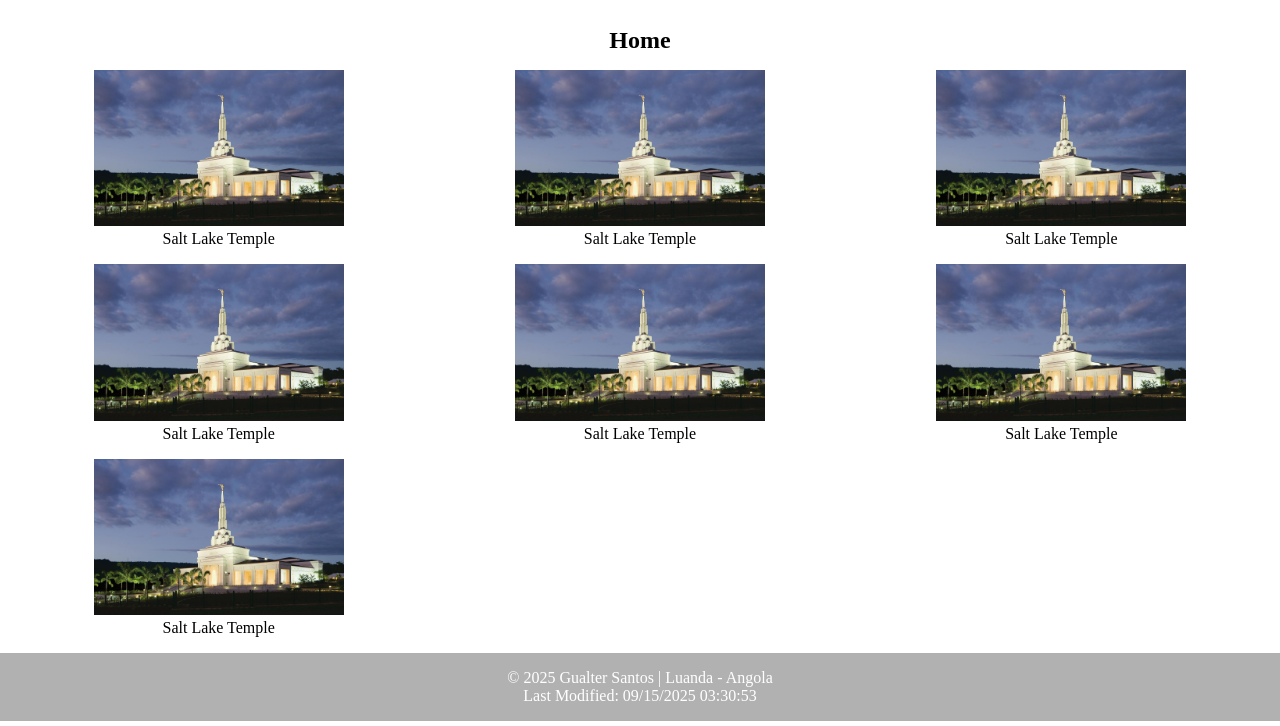
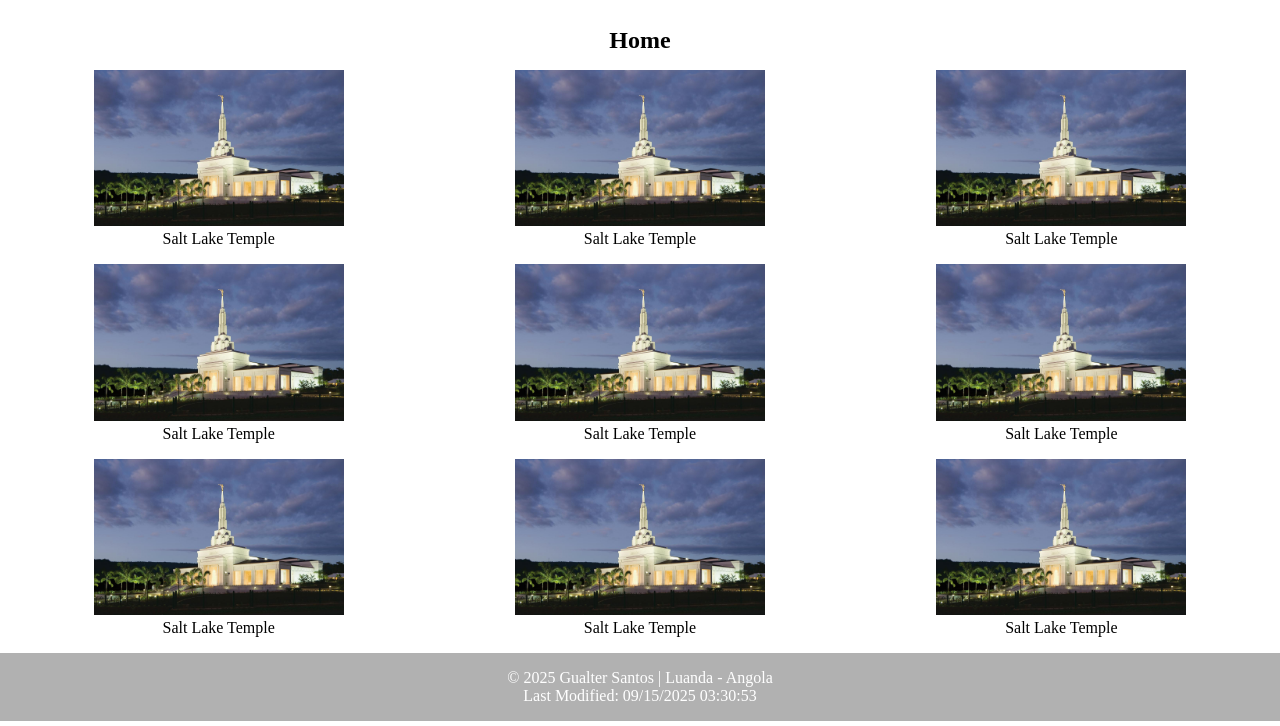
Before and after one commit to gualterapple/wdd131, a plain HTML site: page temples.html in a window 1280 px wide. Shown: the part 74-800 px from the top of the page. Drawn offline with Linux system fonts and the light colour scheme.

Commit message:
adding two temples

```diff
--- a/temples.html
+++ b/temples.html
@@ -69,6 +69,16 @@
                 <img src="images/samoa-temple.jpg" alt="Samoa Temple">
                 <figcaption>Salt Lake Temple</figcaption>
             </figure>
+
+            <figure>
+                <img src="images/samoa-temple.jpg" alt="Samoa Temple">
+                <figcaption>Salt Lake Temple</figcaption>
+            </figure>
+
+            <figure>
+                <img src="images/samoa-temple.jpg" alt="Samoa Temple">
+                <figcaption>Salt Lake Temple</figcaption>
+            </figure>
         </div>
     </main>
     <footer>
```
